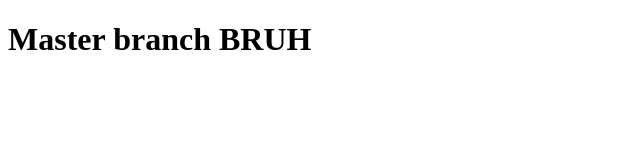
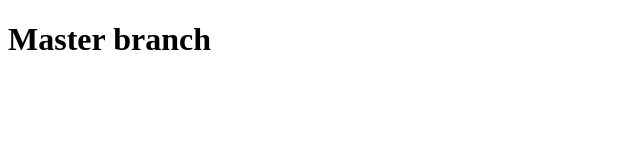
Before and after one commit to samsunguser/AnotherProject, a plain HTML site: page index.html in a window 1280 px wide. Shown: the whole page, without its empty margins (0-640 px from the left). Drawn offline with Linux system fonts and the light colour scheme.

Commit message:
minus bruh

```diff
--- a/index.html
+++ b/index.html
@@ -5,6 +5,6 @@
     <title>Another DERP 1</title>
 </head>
 <body>
-<h1>Master branch BRUH</h1>
+<h1>Master branch</h1>
 </body>
 </html>
```
